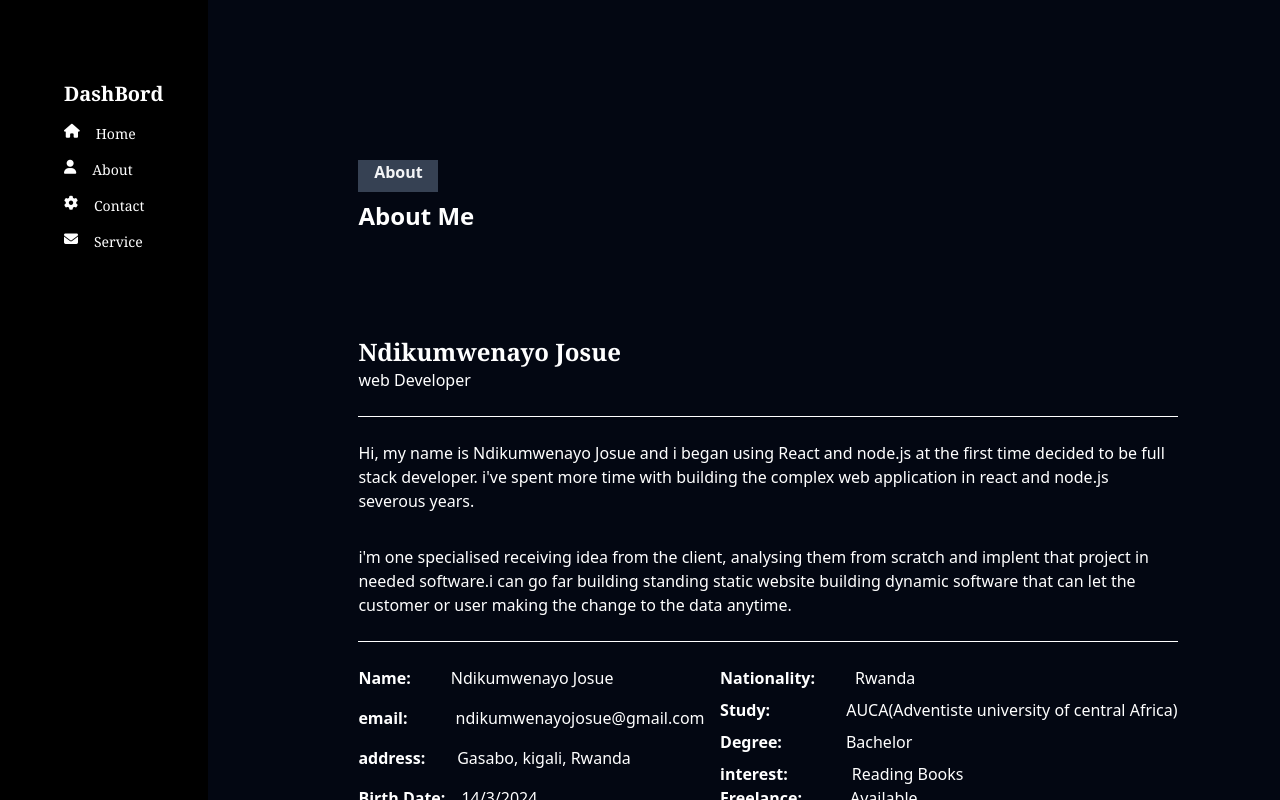
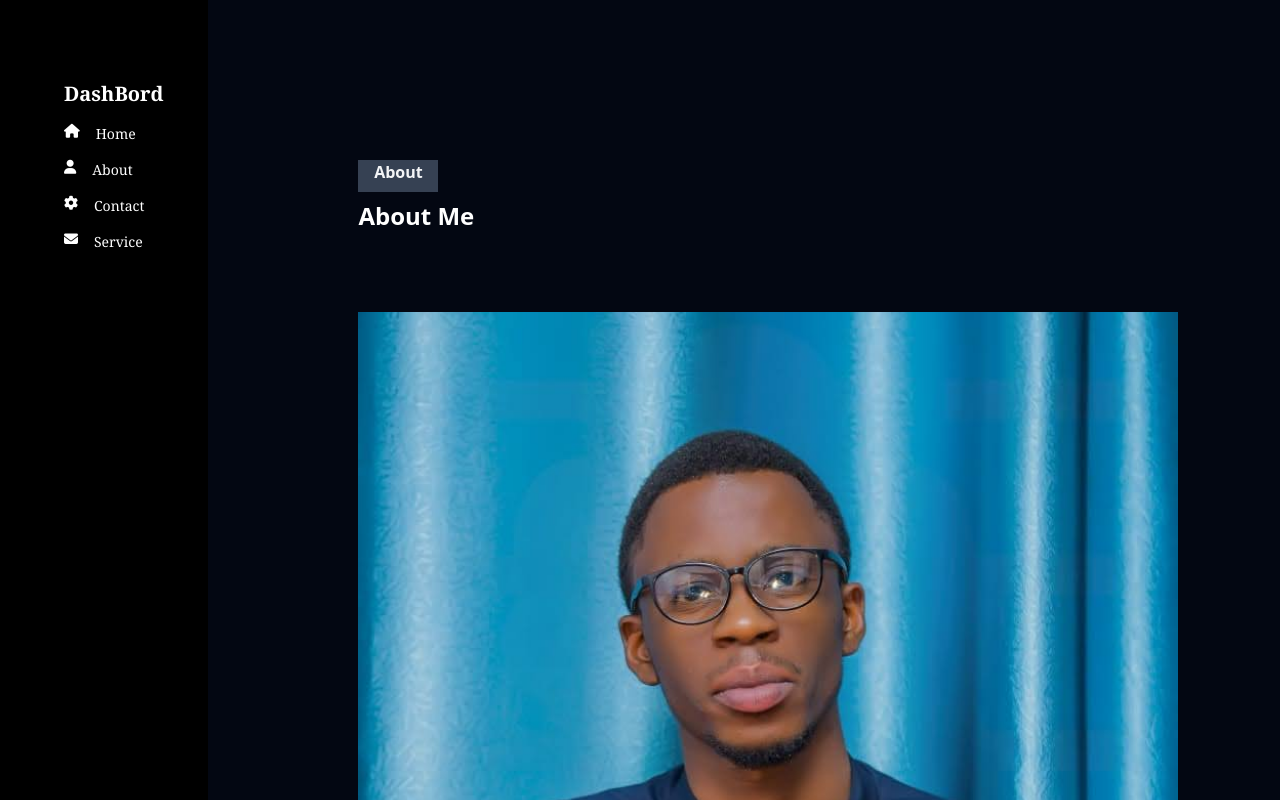
Before and after one commit to josue583/Joshua-portfolio, a React (Vite) app: page /about in a window 1280 px wide. Shown: the top 800 px of the page. Built offline with nearby package versions, Linux system fonts and the light colour scheme.

Commit message:
changing image ext

```diff
--- a/src/pages/About.jsx
+++ b/src/pages/About.jsx
@@ -1,6 +1,6 @@
 import React from 'react'
 import Sidebar from '../components/Sidebar'
-// import joshua from "../assets/joshua.JPG"
+import joshua from "../assets/joshua.jpg"
 import Myinformation from '../components/Myinformation.jsx/Myinformation'
 // import Skills from '../components/skills.jsx'
 import Progress_bar from '../components/Progress_bar'
@@ -20,7 +20,7 @@ function About() {
 
       <div className='w-full flex flex-col gap-6'>
       <div className='w-full md:w-full '>
-          {/* <img className='w-full h-[600px] md:w-full md:h-fit ' src={joshua} alt="" /> */}
+          <img className='w-full h-[600px] md:w-full md:h-fit ' src={joshua} alt="" />
         </div>
         <div className='w-full'>
           <h1 className='text-2xl font-bold font-serif'>Ndikumwenayo Josue</h1>
--- a/src/pages/Home.jsx
+++ b/src/pages/Home.jsx
@@ -1,6 +1,6 @@
 import React from 'react'
 import Sidebar from '../components/Sidebar'
-import joshua from '../assets/joshua.JPG'
+import joshua from '../assets/joshua.jpg'
 import { TypeAnimation } from 'react-type-animation'
 function Home() {
   return (
```
Also changed, not shown: src/assets/josh.JPG (deleted).
